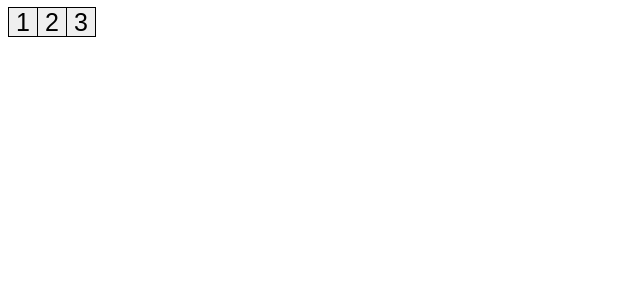
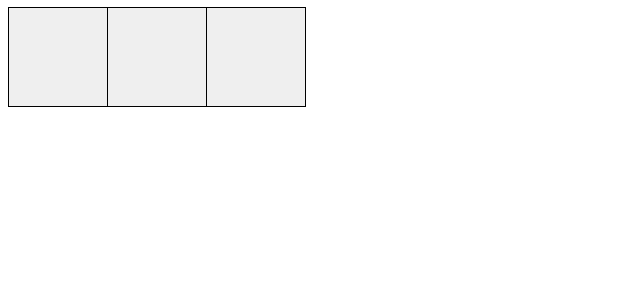
Before and after one commit to Marok07/minigame, a React (Vite) app: page / in a window 1280 px wide. Shown: the top 300 px of the page, without its empty margins (0-640 px from the left). Built offline with nearby package versions, Linux system fonts and the light colour scheme.

Commit message:
pill allapot

```diff
--- a/src/App.css
+++ b/src/App.css
@@ -2,10 +2,10 @@
     display: flex;
 }
 .square {
-    width: 30px;
-    height: 30px;
+    width: 100px;
+    height: 100px;
     border: 1px solid black;
-    font-size: 25px;
+    font-size: 85px;
     margin-top: -1px;
     margin-right: -1px;
     display: flex;
--- a/src/components/Board.jsx
+++ b/src/components/Board.jsx
@@ -1,10 +1,20 @@
 import { useState } from "react";
-import { Square } from "./Square";
+import { LEFT, RIGHT, Square } from "./Square";
+
+const PLAYER_X = "X";
+const PLAYER_O = "O";
 
 export function Board() {
-    const [status, setStatus] = useState([1, 2, 3]);
-    function handleClick(idx) {
-        const newStatus = status.map((value, index) => (index === idx ? value + 1 : value));
+    const [status, setStatus] = useState([undefined, undefined, undefined]);
+
+    function handleClick(idx, mouseButton) {
+        let newValue;
+        if (mouseButton === LEFT) {
+            newValue = PLAYER_X;
+        } else if (mouseButton === RIGHT) {
+            newValue = PLAYER_O;
+        } else return;
+        const newStatus = status.map((value, index) => (index === idx ? newValue : value));
         setStatus(newStatus);
     }
     console.log(status);
@@ -12,9 +22,9 @@ export function Board() {
         <>
             <div className="board">
                 <div className="board-row">
-                    <Square value={status[0]} onSquareClick={() => handleClick(0)} />
-                    <Square value={status[1]} onSquareClick={() => handleClick(1)} />
-                    <Square value={status[2]} onSquareClick={() => handleClick(2)} />
+                    <Square value={status[0]} onSquareClick={(mouseButton) => handleClick(0, mouseButton)} />
+                    <Square value={status[1]} onSquareClick={(mouseButton) => handleClick(1, mouseButton)} />
+                    <Square value={status[2]} onSquareClick={(mouseButton) => handleClick(2, mouseButton)} />
                 </div>
             </div>
         </>
--- a/src/components/Square.jsx
+++ b/src/components/Square.jsx
@@ -1,6 +1,13 @@
+export const LEFT = "left";
+export const RIGHT = "right";
+
 export function Square({ value, onSquareClick }) {
+    function handleContextMenu(event) {
+        event.preventDefault();
+        onSquareClick(RIGHT);
+    }
     return (
-        <button className="square" onClick={onSquareClick}>
+        <button className="square" onClick={() => onSquareClick(LEFT)} onContextMenu={handleContextMenu}>
             {value}
         </button>
     );
```
